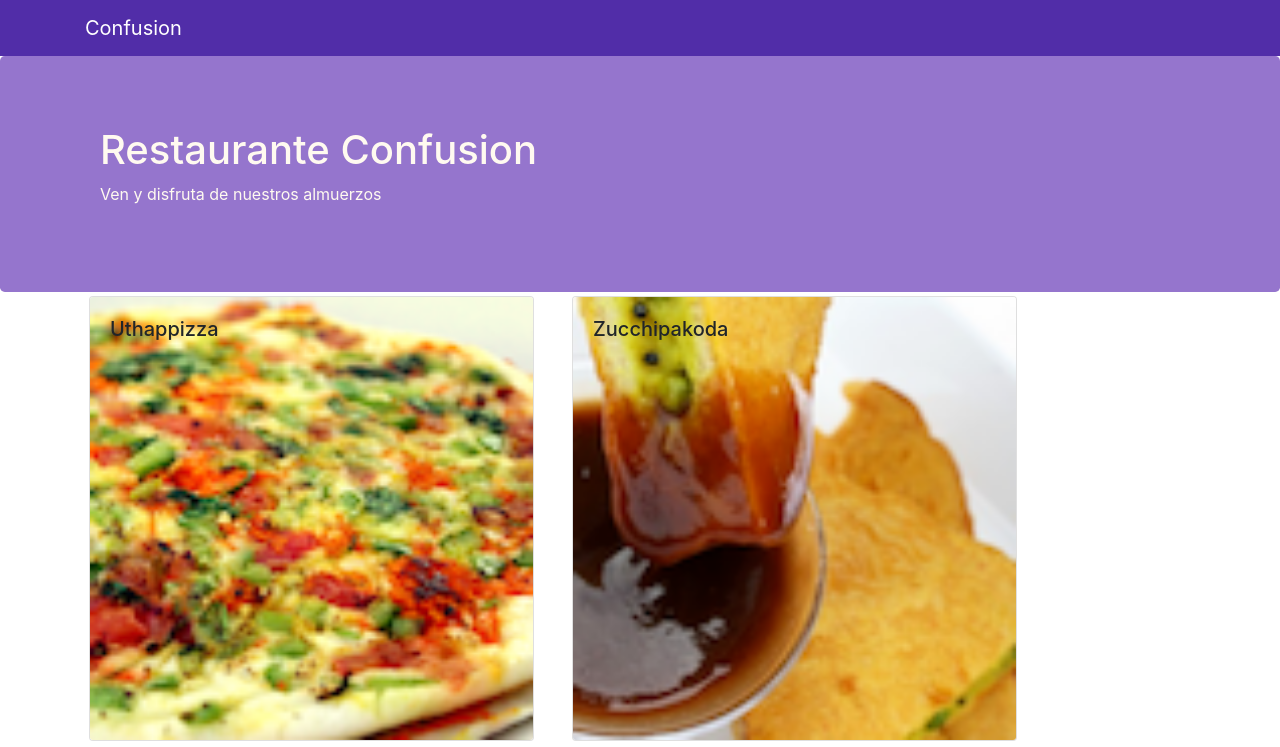
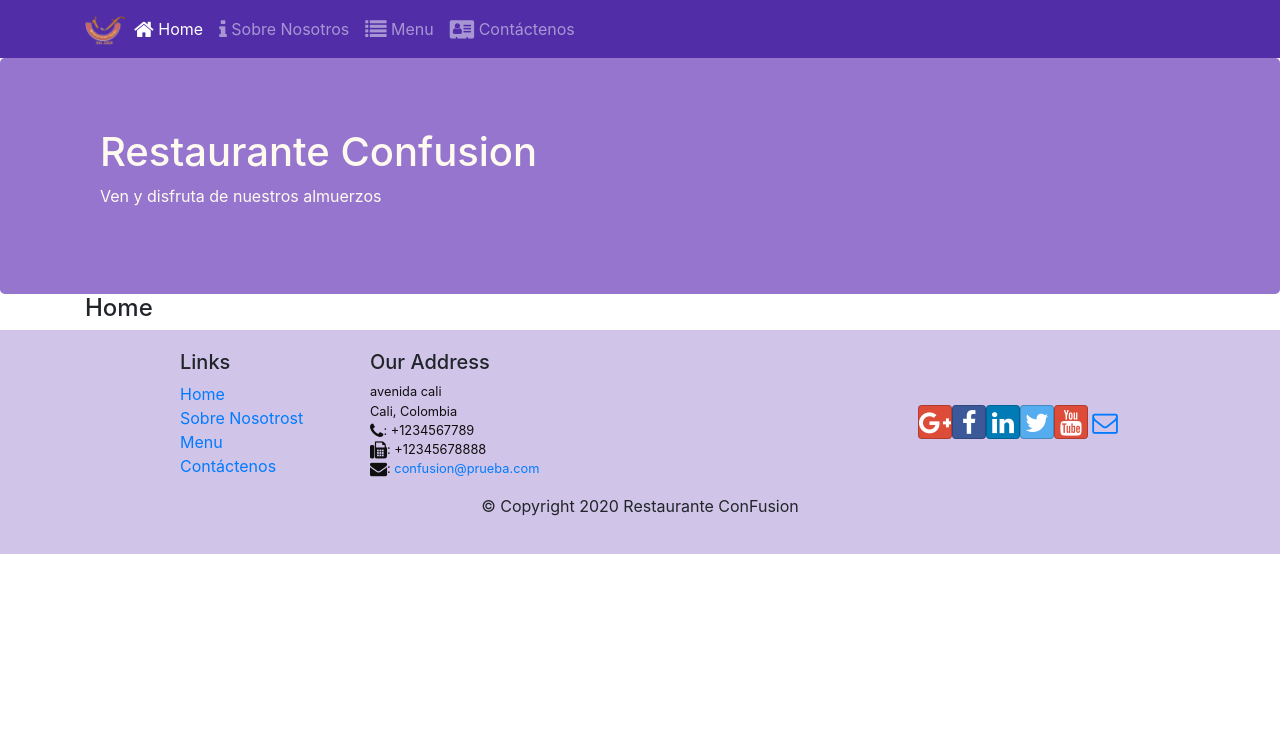
Before and after one commit to carlosguzmanbaquero/react, a React (Create React App) app in the folder confusion/: page /home in a window 1280 px wide. Shown: the top 747 px of the page. Built offline with nearby package versions, Linux system fonts and the light colour scheme.

Commit message:
se agrega navegacion entre componentes con react router

```diff
--- a/confusion/package.json
+++ b/confusion/package.json
@@ -12,6 +12,7 @@
     "react": "^17.0.1",
     "react-dom": "^17.0.1",
     "react-popper": "^0.9.2",
+    "react-router-dom": "^5.2.0",
     "react-scripts": "4.0.0",
     "reactstrap": "^5.0.0",
     "web-vitals": "^0.2.4"
--- a/confusion/src/App.js
+++ b/confusion/src/App.js
@@ -1,14 +1,17 @@
-import './App.css';
 import { Component } from 'react';
 import Main from './components/MainComponent';
+import './App.css';
+import { BrowserRouter } from 'react-router-dom'
 
 class App extends Component{
 
   render(){
     return (
-      <div>
-        <Main/>
-      </div>
+      <BrowserRouter>
+        <div>
+          <Main/>
+        </div>
+      </BrowserRouter>
     );
   }
 }
--- a/confusion/src/components/Footer.js
+++ b/confusion/src/components/Footer.js
@@ -1,4 +1,5 @@
 import React from 'react';
+import { Link } from 'react-router-dom'
 
 function Footer(props) {
     return(
@@ -8,10 +9,10 @@
                 <div className="col-4 offset-1 col-sm-2">
                     <h5>Links</h5>
                     <ul className="list-unstyled">
-                        <li><a href="#">Home</a></li>
-                        <li><a href="#">About</a></li>
-                        <li><a href="#">Menu</a></li>
-                        <li><a href="contactus.html">Contact</a></li>
+                        <li><Link to="/home">Home</Link></li>
+                        <li><Link to="/about">Sobre Nosotrost</Link></li>
+                        <li><Link to="/menu">Menu</Link></li>
+                        <li><Link to="/contact">Contáctenos</Link></li>
                     </ul>
                 </div>
                 <div className="col-7 col-sm-5">
--- a/confusion/src/components/HeaderComponent.js
+++ b/confusion/src/components/HeaderComponent.js
@@ -1,16 +1,77 @@
 import React, { Component } from "react";
-import { Navbar, NavbarBrand, Jumbotron } from "reactstrap";
+import {
+  Navbar,
+  NavbarBrand,
+  Nav,
+  NavbarToggler,
+  Collapse,
+  NavItem,
+  Jumbotron,
+} from "reactstrap";
+import { NavLink } from "react-router-dom";
 
 class Header extends Component {
+  constructor(props) {
+    super(props);
+    this.state = {
+      isNavOpen: false,
+    };
+
+    this.toggleNav = this.toggleNav.bind(this);
+  }
+
+  toggleNav() {
+    this.setState({
+      isNavOpen: !this.state.isNavOpen,
+    });
+  }
+
   render() {
    return (
       //<React.Fragment>
       <>
-        <Navbar dark>
+        <Navbar dark expand="md">
           <div className="container">
-            <NavbarBrand href="/">Confusion</NavbarBrand>
+            <NavbarToggler onClick={this.toggleNav}></NavbarToggler>
+            <NavbarBrand className="mr-auto" href="/">
+              <img
+                src="assets/images/logo.png"
+                height="30"
+                width="41"
+                alt="Confusion"
+              />
+            </NavbarBrand>
+            <Collapse navbar isOpen={this.state.isNavOpen}>
+              <Nav navbar>
+                <NavItem>
+                  <NavLink className="nav-link" to="/home">
+                    <span className="fa fa-home fa-lg"></span> Home
+                  </NavLink>
+                </NavItem>
+
+                <NavItem>
+                  <NavLink className="nav-link" to="/aboutus">
+                    <span className="fa fa-info fa-lg"></span> Sobre Nosotros
+                  </NavLink>
+                </NavItem>
+
+                <NavItem>
+                  <NavLink className="nav-link" to="/menu">
+                    <span className="fa fa-list fa-lg"></span> Menu
+                  </NavLink>
+                </NavItem>
+
+                <NavItem>
+                  <NavLink className="nav-link" to="/contact">
+                    <span className="fa fa-address-card fa-lg"></span>{" "}
+                    Contáctenos
+                  </NavLink>
+                </NavItem>
+              </Nav>
+            </Collapse>
           </div>
         </Navbar>
+
         <Jumbotron>
           <div className="container">
             <div className="row row-header">
--- /dev/null
+++ b/confusion/src/components/HomeComponent.js
@@ -0,0 +1,11 @@
+import { React } from "react";
+
+function Home(props){
+    return (
+        <div className="container">
+            <h4>Home</h4>
+        </div>
+    );
+}
+
+export default Home;
--- a/confusion/src/components/MainComponent.js
+++ b/confusion/src/components/MainComponent.js
@@ -1,9 +1,12 @@
 import { DISHES } from '../shared/dishes';
 import { Component } from 'react';
+import Home from './HomeComponent'
 import Menu from './MenuComponent'
 import Header from './HeaderComponent';
 import DishDetail from './DishdetailComponent';
 import Footer from './Footer';
+import { Switch, Route, Redirect } from "react-router-dom";
+
 
 class Main extends Component{
 
@@ -11,22 +14,27 @@
     super(props);
     this.state = {
       dishes: DISHES,
-      selectedDish:null,
     };
   }
 
-  onDishSelect(dishId){
-    this.setState({selectedDish: dishId});
-}
+
 
   render(){
+
+    const HomePage = () =>{
+      return (
+        <Home/>
+      );
+    }
+
     return (
       <div>
         <Header/>
-        <Menu dishes={this.state.dishes}
-        onClick={(dishId)=>{this.onDishSelect(dishId);}}/>
-        <DishDetail selectedDish={this.state.dishes.filter((dish) => dish.id===this.state.selectedDish)[0]}>
-        </DishDetail>
+          <Switch>
+            <Route path="/home" component={HomePage}></Route>
+            <Route exact path="/menu" component={()=> <Menu dishes={this.state.dishes}/> }></Route>
+            <Redirect to="/home"></Redirect>
+          </Switch>
         <Footer/>
       </div>
     );
```
Also changed, not shown: 1 other file (tests, documents, lock files or other folders). Lines whose indentation alone changed are shown as unchanged.
